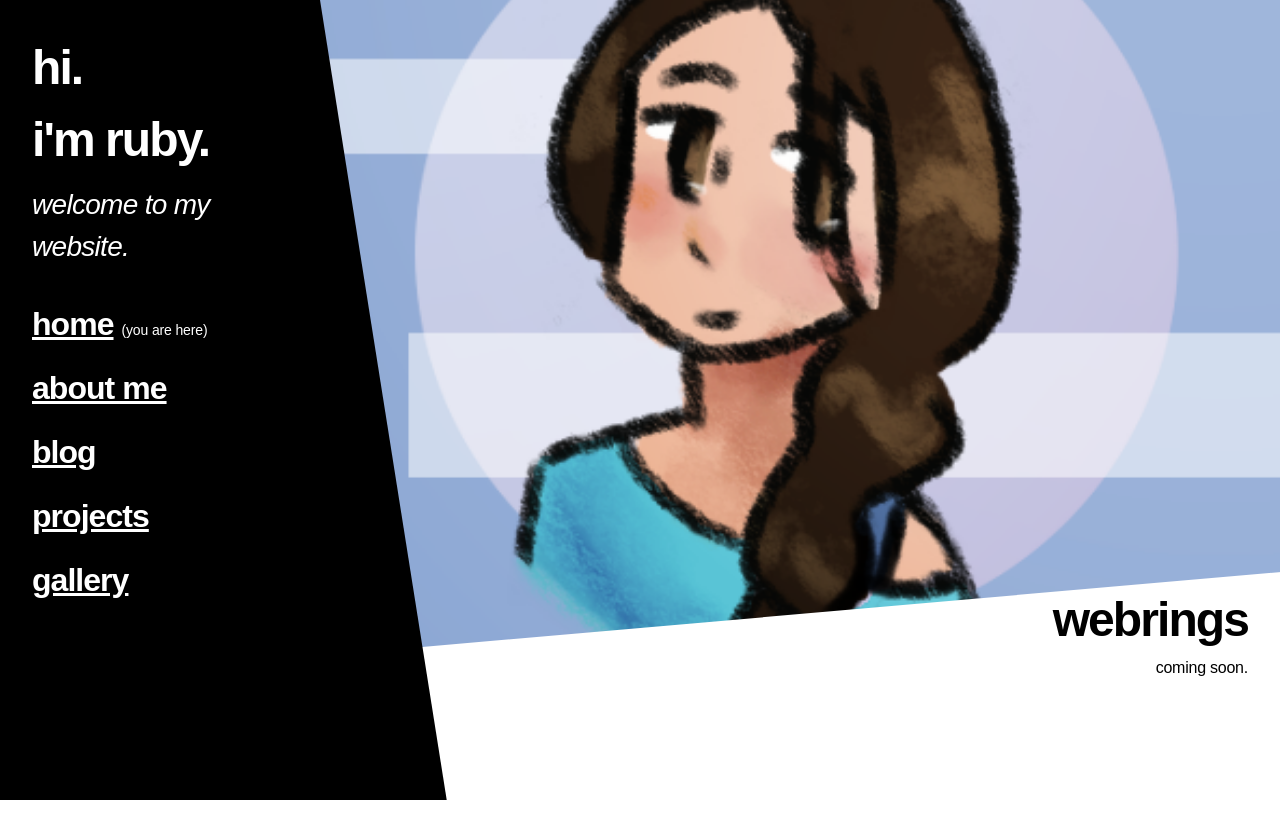
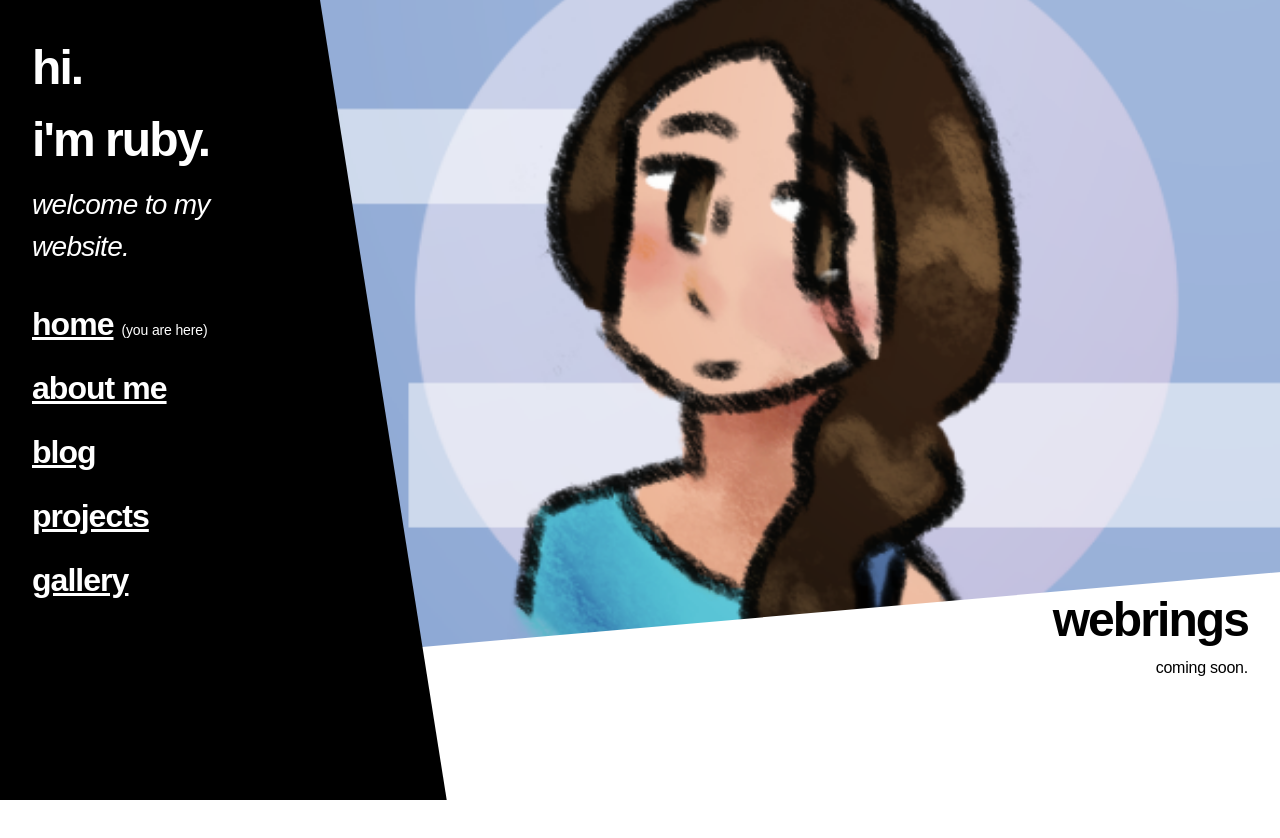
Before and after one commit to Sorixelle/srxl.me, an Astro site: page / in a window 1280 px wide. Shown: the top 838 px of the page. Built offline with nearby package versions, Linux system fonts and the light colour scheme; Astro itself is replaced by a stand-in of ours; a web font is replaced by a local one.

Commit message:
Image positioning

```diff
--- a/src/pages/index.astro
+++ b/src/pages/index.astro
@@ -79,7 +79,7 @@ import "../styles/main.css";
         </div>
       </div>
       <img
-        class="w-full aspect-square mt-[-200px] overflow-hidden"
+        class="w-full aspect-square mt-0 xl:mt-[-150px] overflow-hidden"
         src="/img/avatar.png"
       />
       <div class="bottom-block">
```
